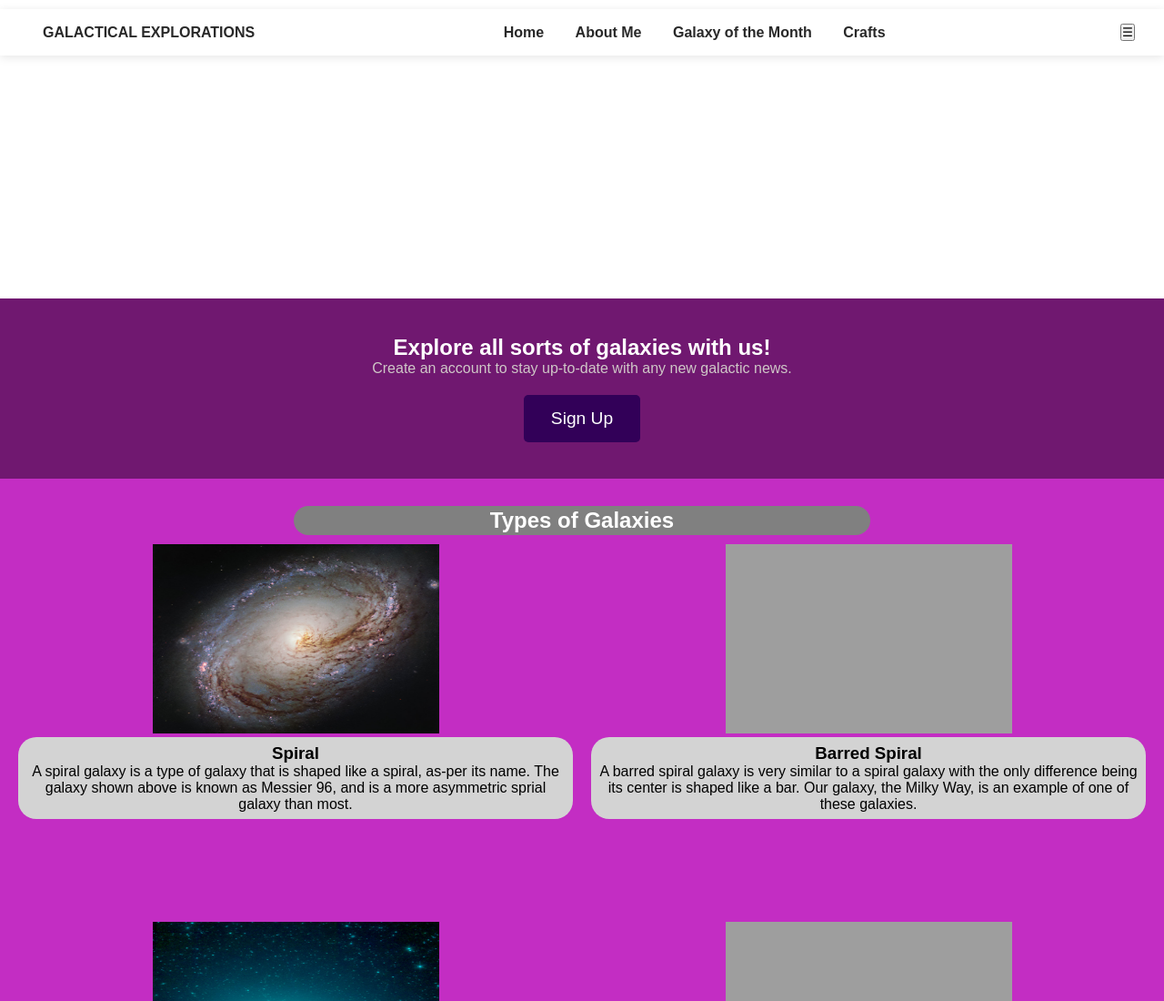
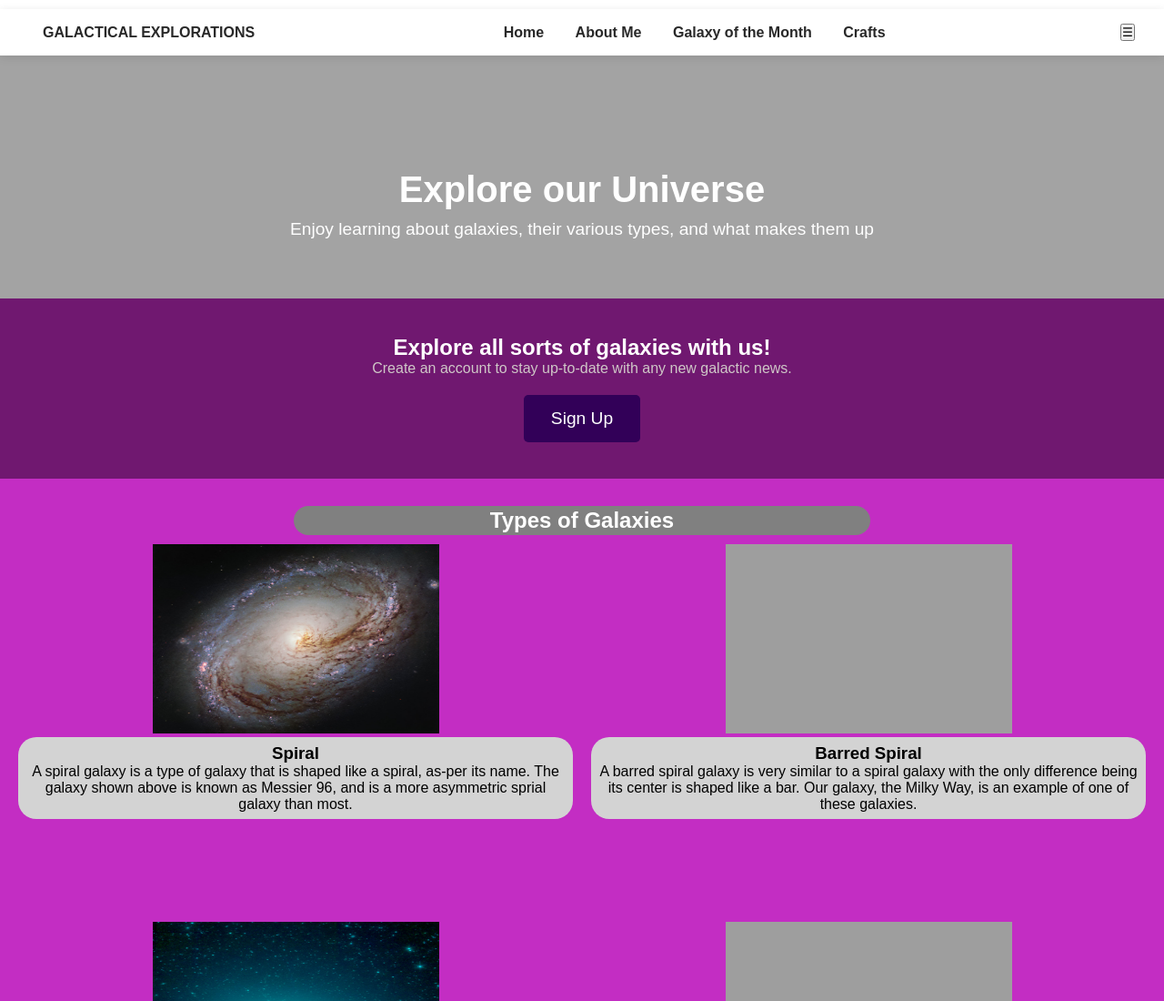
Before and after one commit to FrozenInk13/portfolio, a plain HTML site: page index.html in a window 1280 px wide. Shown: the top 1100 px of the page at 91% size. Drawn offline with Linux system fonts and the light colour scheme; the site is published under a folder, as on GitHub Pages, so addresses that start at the root find nothing.

Commit message:
styles_p3.css
saw this online hopefully something changes

```diff
--- a/styles/styles_p3.css
+++ b/styles/styles_p3.css
@@ -65,7 +65,7 @@ a:active {
 /* Section 0 */
 .banner {
     /* Inserting the image for this section */
-    background: url('/images/S0_Title/background_image.png') center/cover no-repeat;
+    background: url('../images/S0_Title/background_image.png') center/cover no-repeat;
     opacity: 0.94;
 
     /* Text-stuff */
```
